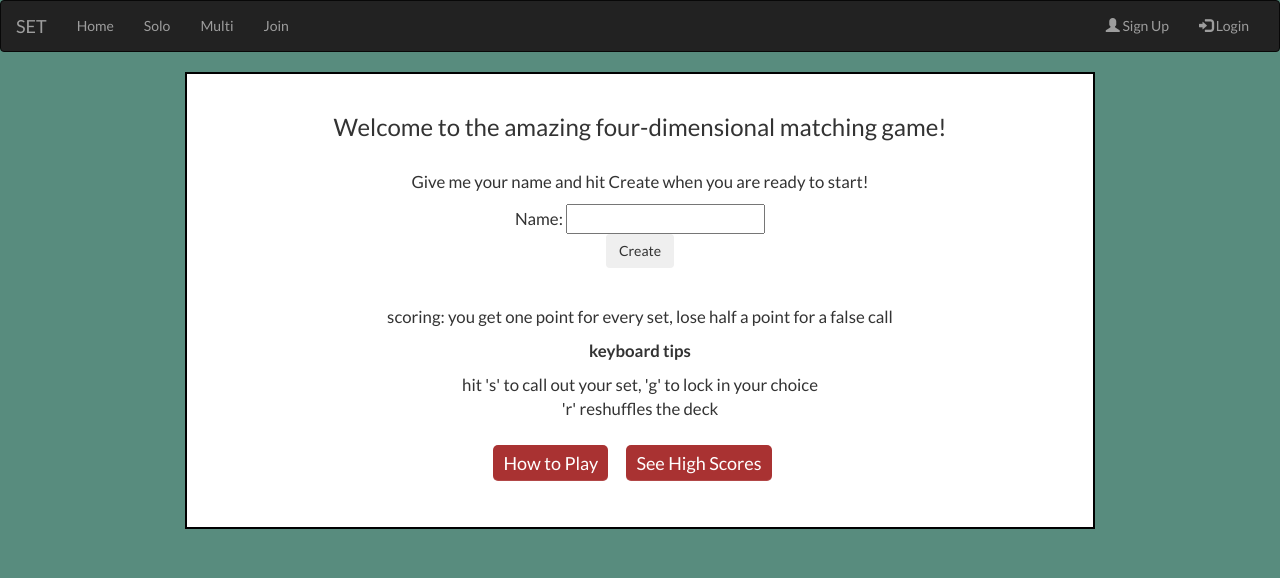
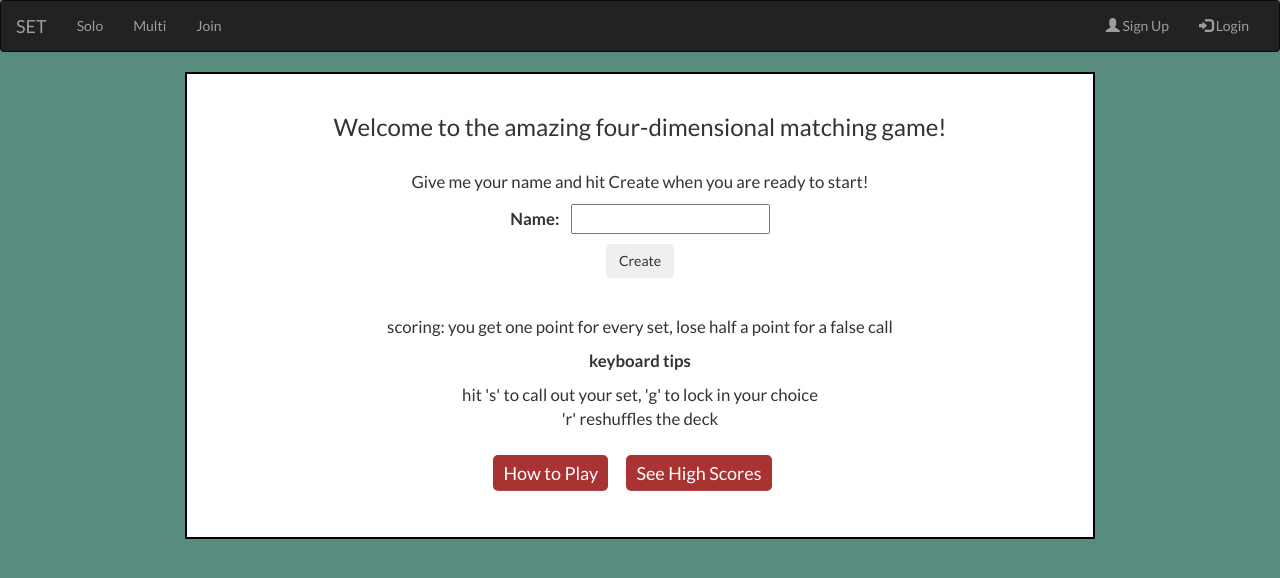
Before and after one commit to wbruntra/wrb-set, a Python web app: template templates/host.html in a window 1280 px wide. Shown: the top 578 px of the page. Run offline with Jinja, Linux system fonts and the light colour scheme; the template is opened without the code that fills it, so the values that code supplies are empty; some libraries are stand-ins or nearby versions.

Commit message:
css/layout tweaks

```diff
--- a/css/index.css
+++ b/css/index.css
@@ -8,6 +8,7 @@ body {
 }
 
 .pregame {
+  padding-top: 20px;
   background: #fff;
   text-align:center;
   border: 3px solid black;
--- a/css/solo.css
+++ b/css/solo.css
@@ -55,6 +55,14 @@
   background-color: #a93232;
   border: none;
   margin-right:15px;
+}
+
+#pregame input[type=text] {
+  margin-bottom: 10px;
+}
+
+#pregame label {
+  margin-right: 8px;
 }
 
 #colOne, #countdown, #overlay, #submit {
--- a/templates/host.html
+++ b/templates/host.html
@@ -15,7 +15,7 @@
       </div>
       <div class="col-xs-12">
         <form action="/multi" method="post">
-          Name: <input type="text" name="nickname"><br>
+          <label for="nickname">Name:</label> <input id="nickname" type="text" name="nickname"><br>
           <input class="btn" type="submit" value="Create">
         </form>
       </div>
--- a/templates/top-nav.html
+++ b/templates/top-nav.html
@@ -6,11 +6,10 @@
         <span class="icon-bar"></span>
         <span class="icon-bar"></span>
 </button>
-<a class="navbar-brand" href="#">SET</a>
+<a class="navbar-brand" href="/">SET</a>
     </div>
     <div class="collapse navbar-collapse" id="myNavbar">
     <ul class="nav navbar-nav">
-      <li><a href="/">Home</a></li>
       <li><a href="/solo">Solo</a></li>
       <li><a href="/multi">Multi</a></li>
       <li><a href="/join">Join</a></li>
```
